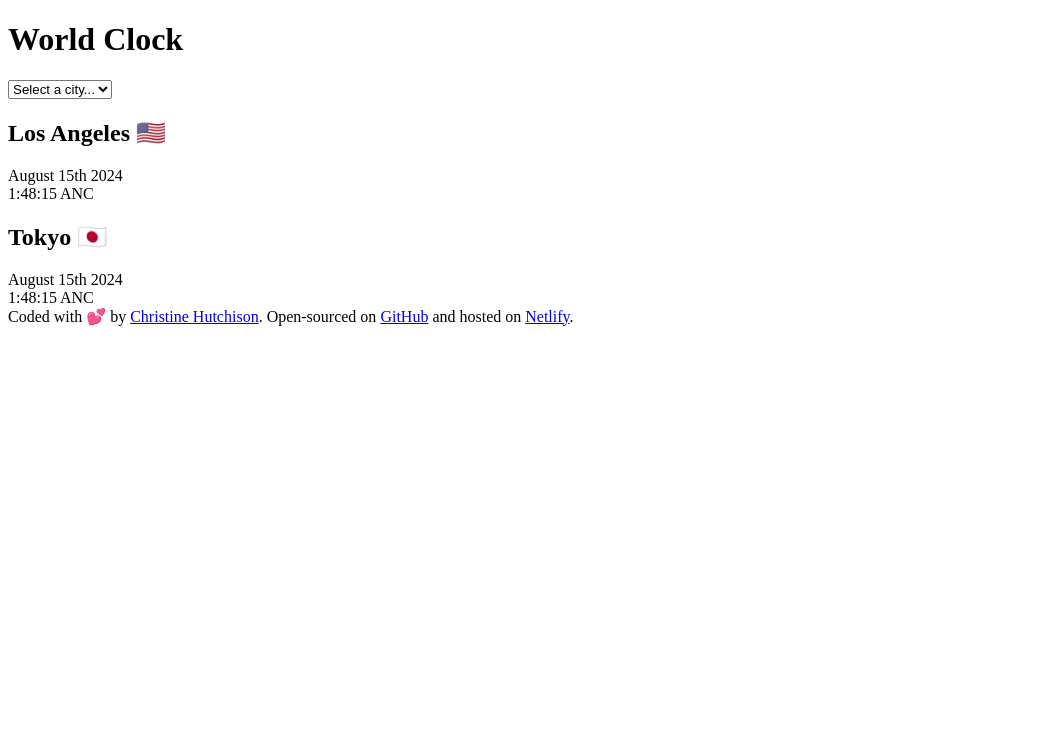
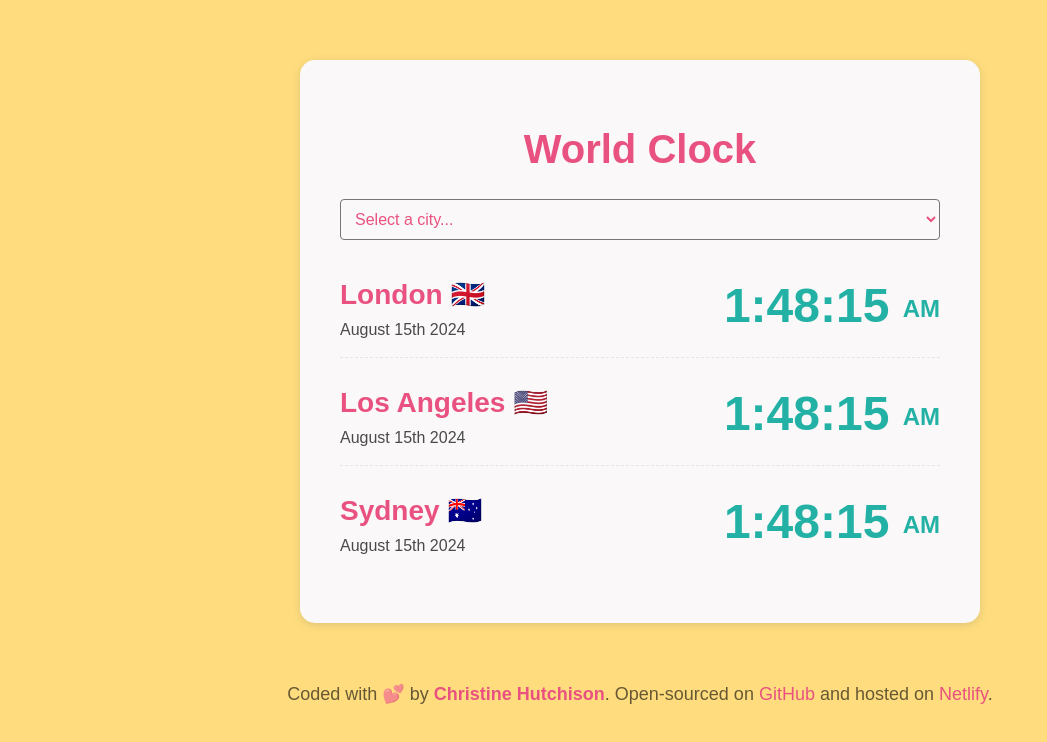
Before and after one commit to ChristineHutchison/World-Clock-Project, a plain HTML site: page index.html in a window 1280 px wide. Shown: the whole page, without its empty margins (0-1047 px from the left). Drawn offline with Linux system fonts and the light colour scheme.

Commit message:
Styled the project with CSS

```diff
--- a/css/style.css
+++ b/css/style.css
@@ -0,0 +1,78 @@
+body {
+	background-color: #ffdd7e;
+	font-family: sans-serif;
+}
+
+h1 {
+	text-align: center;
+	font-family: sans-serif;
+	font-size: 40px;
+	color: #e95280;
+}
+
+h2 {
+	margin: 0 0 10px;
+	font-size: 28px;
+	color: #e95280;
+}
+
+select {
+	display: block;
+	width: 100%;
+	padding: 10px;
+	border-radius: 4px;
+	font-size: 16px;
+	margin-bottom: 20px;
+	color: #e95280;
+	background: #faf8f8;
+}
+
+.container {
+	max-width: 600px;
+	margin: 0 auto;
+	background: #faf8f8;
+	padding: 40px;
+	box-shadow: rgba(99, 99, 99, 0.2) 0px 2px 8px 0px;
+	border-radius: 15px;
+	margin-top: 60px;
+	margin-bottom: 60px;
+}
+
+.city {
+	display: flex;
+	justify-content: space-between;
+	margin: 10px 0;
+	border-bottom: 1px dashed rgba(0, 0, 0, 0.08);
+	padding: 18px 0;
+}
+
+.city:last-child {
+	border-bottom: none;
+}
+
+.date {
+	opacity: 0.7;
+}
+
+.time {
+	font-size: 48px;
+	font-weight: bold;
+	color: #23b1a5;
+}
+
+.time small {
+	line-height: 36px;
+	font-size: 24px;
+	vertical-align: middle;
+}
+
+footer {
+	text-align: center;
+	font-size: 18px;
+	color: rgba(0, 0, 0, 0.6);
+}
+
+a {
+	color: #e95280;
+	text-decoration: none;
+}
--- a/index.html
+++ b/index.html
@@ -23,14 +23,25 @@
 				<option value="">Paris</option>
 			</select>
 			<div class="city">
-				<h2>Los Angeles 🇺🇸</h2>
-				<div class="date">August 15th 2024</div>
-				<div class="time">1:48:15 ANC</div>
+				<div>
+					<h2>London 🇬🇧</h2>
+					<div class="date">August 15th 2024</div>
+				</div>
+				<div class="time">1:48:15 <small>AM</small></div>
 			</div>
 			<div class="city">
-				<h2>Tokyo 🇯🇵</h2>
-				<div class="date">August 15th 2024</div>
-				<div class="time">1:48:15 ANC</div>
+				<div>
+					<h2>Los Angeles 🇺🇸</h2>
+					<div class="date">August 15th 2024</div>
+				</div>
+				<div class="time">1:48:15 <small>AM</small></div>
+			</div>
+			<div class="city">
+				<div>
+					<h2>Sydney 🇦🇺</h2>
+					<div class="date">August 15th 2024</div>
+				</div>
+				<div class="time">1:48:15 <small>AM</small></div>
 			</div>
 		</div>
 		<footer>
@@ -38,7 +49,7 @@
 			<a
 				href="https://github.com/ChristineHutchison"
 				target="_blank"
-				>Christine Hutchison</a
+				><strong>Christine Hutchison</strong></a
 			>. Open-sourced on
 			<a
 				href="https://github.com/ChristineHutchison/World-Clock-Project"
```
